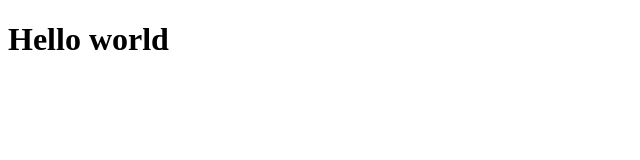
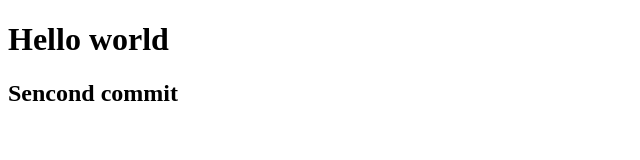
Before and after one commit to vananh9x/basic, a plain HTML site: page index.html in a window 1280 px wide. Shown: the whole page, without its empty margins (0-640 px from the left). Drawn offline with Linux system fonts and the light colour scheme.

Commit message:
third commit

```diff
--- a/index.html
+++ b/index.html
@@ -7,5 +7,7 @@
 </head>
 <body>
     <h1>Hello world</h1>
+    <h2>Sencond commit</h2>
+
 </body>
 </html>
```
Also changed, not shown: 1 other file.
